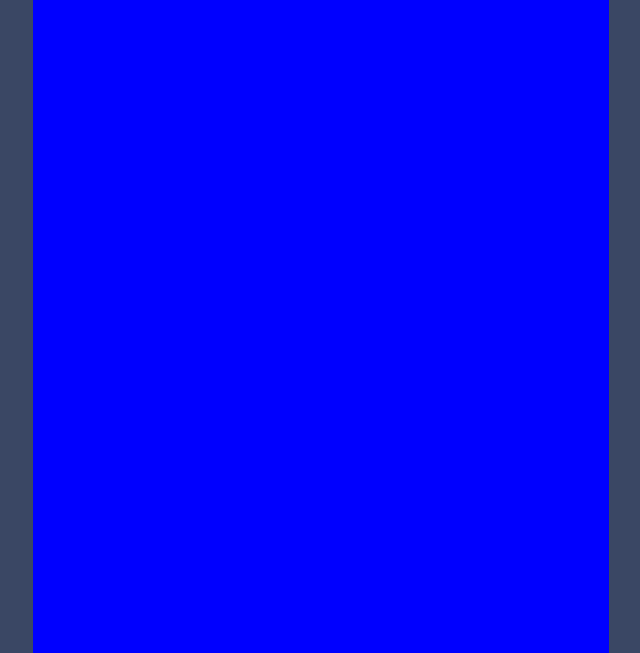
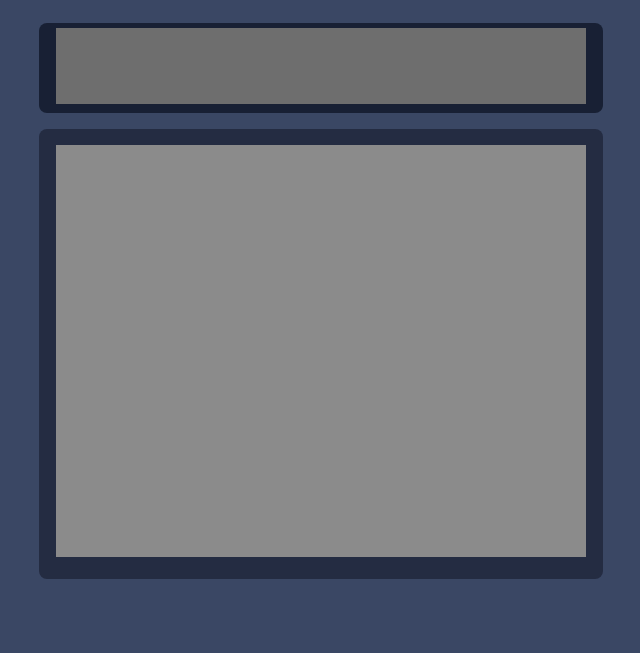
Before and after one commit to David-Albano/js-training, a plain HTML site: page JavaScript4/calculator.html in a window 1280 px wide. Shown: the part 147-800 px from the top of the page, without its empty margins (319-959 px from the left). Drawn offline with Linux system fonts and the light colour scheme.

Commit message:
second commit

```diff
--- a/JavaScript4/calculator.css
+++ b/JavaScript4/calculator.css
@@ -16,8 +16,8 @@ main {
 }
 
 .div-calculator {
-    margin: 0 auto;;
-    width: 45%;
+    margin: 0 auto;
+    width: 44%;
     height: 100%;
 }
 
@@ -29,6 +29,7 @@ main {
 }
 
 .title {
+    margin-top: 1.5rem;
     width: 30%;
     height: 100%;
     font-size: 35px;
@@ -38,6 +39,7 @@ main {
 }
 
 .options {
+    margin-top: 1.5rem;
     width: 25%;
     height: 100%;
     display: flex;
@@ -101,6 +103,10 @@ main {
     background-color: rgb(36, 44, 66);
 }
 
+.circle {
+    cursor: pointer;
+}
+
 #circle-selector-start {
     width: 22%;
     height: 80%;
@@ -126,7 +132,41 @@ main {
 }
 
 .calculator-body {
+    margin-top: 3.1rem;
     width: 100%;
-    height: 85%;
-    background-color: blue;
+    height: 75%;
 }
+
+
+ /* Calculator body */
+
+#calculator-screen {
+    width: 100%;
+    height: 15%;
+    border-radius: 0.5rem;
+    padding-top: 1%;
+    background-color: rgb(24, 32, 52);
+}
+
+#calculator-input {
+    margin: auto;
+    width: 94%;
+    height: 90%;
+    background-color: rgb(110, 110, 110);
+}
+
+#calculator-buttons {
+    margin-top: 1rem;
+    padding-top: 3%;
+    width: 100%;
+    height: 75%;
+    border-radius: 0.5rem;
+    background-color: rgb(36, 44, 66);
+}
+
+#buttons-body {
+    margin: auto;
+    width: 94%;
+    height: 95%;
+    background-color: rgb(139, 139, 139);
+}
--- a/JavaScript4/calculator.html
+++ b/JavaScript4/calculator.html
@@ -28,15 +28,22 @@
                             <div class="number three">3</div>
                         </div>
                         <div id="div-selector">
-                            <div id="circle-selector-start"></div>
-                            <div id="circle-selector-center"></div>
-                            <div id="circle-selector-end"></div>
+                            <div id="circle-selector-start" class="circle"></div>
+                            <div id="circle-selector-center" class="circle"></div>
+                            <div id="circle-selector-end" class="circle"></div>
                         </div>
                     </div>
                 </div>
             </section>
             <section class="calculator-body">
+                <div id="calculator-screen">
+                    <div id="calculator-input"></div>
+                </div>
+                <div id="calculator-buttons">
+                    <div id="buttons-body">
 
+                    </div>
+                </div>
             </section>
         </div>
     </main>
```
